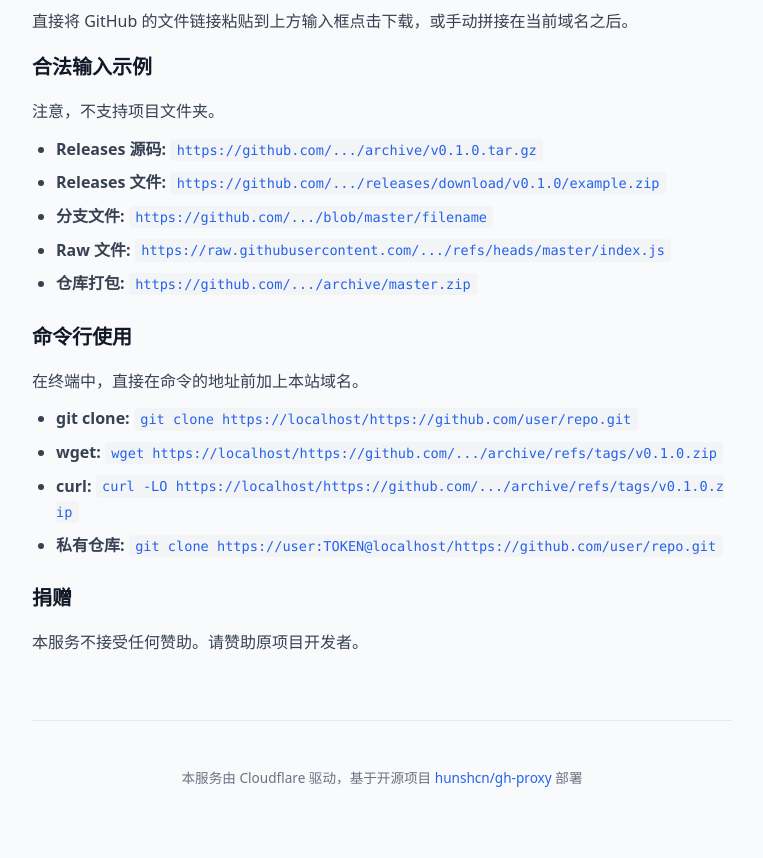
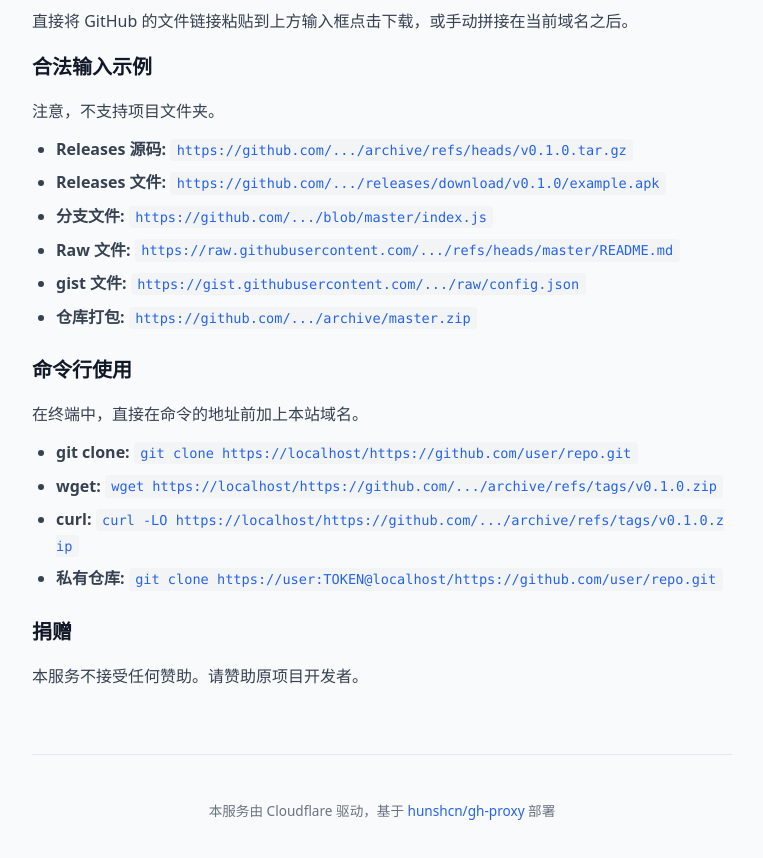
Before and after one commit to hsinkung/gh-pages, a plain HTML site: page index.html in a window 1280 px wide. Shown: the part 420-1278 px from the top of the page, without its empty margins (258-1021 px from the left). Before the commit the page ends 1254 px from the top, so only its background shows below. Drawn offline with Linux system fonts and the light colour scheme.

Commit message:
Update index.html

```diff
--- a/index.html
+++ b/index.html
@@ -162,10 +162,11 @@
             <h2>合法输入示例</h2>
             <p>注意，不支持项目文件夹。</p>
             <ul>
-                <li><strong>Releases 源码:</strong> <code>https://github.com/.../archive/v0.1.0.tar.gz</code></li>
-                <li><strong>Releases 文件:</strong> <code>https://github.com/.../releases/download/v0.1.0/example.zip</code></li>
-                <li><strong>分支文件:</strong> <code>https://github.com/.../blob/master/filename</code></li>
-                <li><strong>Raw 文件:</strong> <code>https://raw.githubusercontent.com/.../refs/heads/master/index.js</code></li>
+                <li><strong>Releases 源码:</strong> <code>https://github.com/.../archive/refs/heads/v0.1.0.tar.gz</code></li>
+                <li><strong>Releases 文件:</strong> <code>https://github.com/.../releases/download/v0.1.0/example.apk</code></li>
+                <li><strong>分支文件:</strong> <code>https://github.com/.../blob/master/index.js</code></li>
+                <li><strong>Raw 文件:</strong> <code>https://raw.githubusercontent.com/.../refs/heads/master/README.md</code></li>
+                <li><strong>gist 文件:</strong> <code>https://gist.githubusercontent.com/.../raw/config.json</code></li>
                 <li><strong>仓库打包:</strong> <code>https://github.com/.../archive/master.zip</code></li>
             </ul>
 
@@ -183,7 +184,7 @@
         </main>
 
         <footer>
-            <p>本服务由 Cloudflare 驱动，基于开源项目 <a href="https://github.com/hunshcn/gh-proxy" target="_blank" rel="noopener noreferrer">hunshcn/gh-proxy</a> 部署</p>
+            <p>本服务由 Cloudflare 驱动，基于 <a href="https://github.com/hunshcn/gh-proxy" target="_blank" rel="noopener noreferrer">hunshcn/gh-proxy</a> 部署</p>
         </footer>
     </div>
 
```
